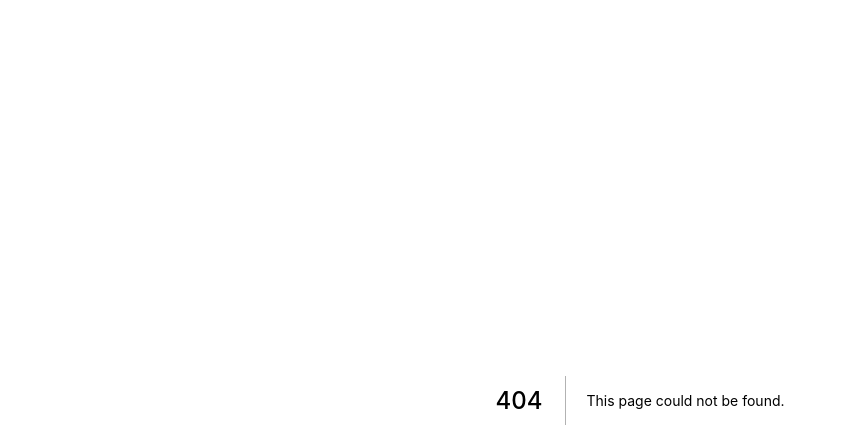
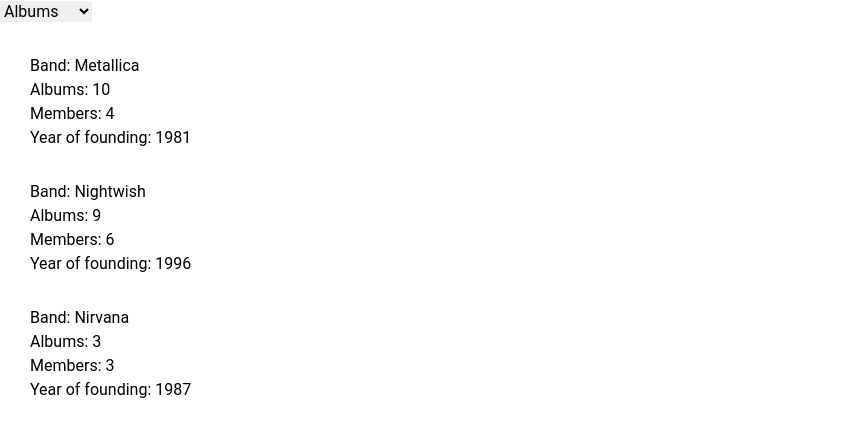
Before and after one commit to solankiSarvesh/sanghamitra, a Next.js app: page /admin/try in a window 1280 px wide. Before the commit this address had no page. Shown: the top 448 px of the page, without its empty margins (0-847 px from the left). Built offline with nearby package versions, Linux system fonts and the light colour scheme.

Commit message:
sorting done

```diff
--- a/src/pages/admin/index.tsx
+++ b/src/pages/admin/index.tsx
@@ -1,47 +1,66 @@
 import { MongoClient, ObjectId } from "mongodb";
 import { Markup } from 'interweave';
-import { useState } from "react";
+
 import moment from "moment";
 import Head from "next/head";
 const Cryptr = require('cryptr');
 const cryptr = new Cryptr('myTotalySecretKey');
 
-export default function Example(props){
-    const [details, setDetails] = useState(props.postt);
-
-        // details_set();
-    function toggledrop(){
-        let arr=details.sort(function (a,b){
-            return a.ser>b.ser?1:-1;
-        })
-        setDetails(arr);
-        console.log(arr);
-    }
-    return (
-
-        <div>
-       <Head>
-        <script type="text/javascript" src="//unpkg.com/xlsx/dist/xlsx.full.min.js"></script>
-      </Head>
-
-<body className="bg-gray-800 text-gray-100 px-2 py-6">
-
-      <h2 className="text-4xl lg:text-5xl font-bold leading-tight text-center">Lets talk about everything!</h2>
-      <button type="button" className=" border-transparent  inline-block bg-white p-2 border border-transparent rounded-md text-base font-medium text-indigo-600 hover:bg-indigo-50"
-            id="menu-button" aria-expanded="true" aria-haspopup="true"
-            onClick={()=>toggledrop()}
-            >
-      {/* {Lang} */}
-      Filters
-      <div className='inline-block'>
-      <svg xmlns="http://www.w3.org/2000/svg" className="h-4 w-6" fill="none" viewBox="0 0 17 17" stroke="currentColor">
-  <path strokeLinecap="round" strokeLinejoin="round" strokeWidth={2} d="M19 9l-7 7-7-7" />
-</svg>
-      </div>
+import React, { useState, useEffect } from 'react';
+// import './App.css';
 
 
 
-    </button>
+function App(props) {
+  const bands=props.postt;
+  const [data, setData] = useState(bands);
+  const [sortType, setSortType] = useState('fq');
+  const [order,setOrder]=useState(false);
+  useEffect(() => {
+    const sortArray = type => {
+      const types = {
+        fq: 'fq',
+        eod: 'eod',
+        overall: 'overall',
+        ser:"ser",
+        clean:"clean",
+        date:"date"
+      };
+      const sortProperty = types[type];
+      const sorted = [...bands].sort((a, b) => b[sortProperty] - a[sortProperty]);
+      setData(sorted);
+    };
+
+    sortArray(sortType);
+  }, [sortType]);
+  function sorting(e){
+    setSortType(e);
+    const types = {
+      fq: 'fq',
+      eod: 'eod',
+      overall: 'overall',
+      ser:"ser",
+      clean:"clean",
+      date:"date"
+    };
+    // const sortProperty = types[type];
+    const sorted = [...bands].sort((a, b) => b[sortType] - a[sortType]);
+      setData(sorted);
+  }
+  return (
+    <div >
+      <body className="bg-gray-800 text-gray-100 px-2 py-6">
+      <h2 className="text-4xl lg:text-5xl font-bold leading-tight text-center">View Coustumer Review</h2>
+      <select onChange={(e) => sorting(e.target.value)} className="text-white bg-gray-800">
+        <option value="fq">Food Quality</option>
+        <option value="eod">Ease of order</option>
+        <option value="ser">Service</option>
+        <option value="clean">Cleanliness</option>
+        <option value="overall">Overall</option>
+        <option value="date">Date</option>
+      </select>
+
+
       <div
         className=" mt-24 px-2 grid gap-8 grid-cols-1 md:grid-cols-1 m bg-gray-100 text-gray-900 rounded-lg shadow-lg">
 
@@ -121,7 +140,7 @@
                 </tr>
               </thead>
               <tbody className="bg-white divide-y divide-gray-200">
-                {details.map((person) => (
+                {data.map((person) => (
                   <tr key={person.email}>
                     <td className="px-6 py-4 whitespace-nowrap">
                       <div className="flex items-center">
@@ -184,9 +203,12 @@
 
 
       </div>
+      </body>
+    </div>
+  );
+}
 
-    </body>
-     </div>
+export default App;
 
 
 
@@ -198,8 +220,199 @@
 
 
 
-    )
-  }
+
+// export default function Example(props){
+//     const [details, setDetails] = useState(props.postt);
+
+//         // details_set();
+//     function toggledrop(){
+//         let arr=details.sort(function (a,b){
+//             return a.ser>b.ser?1:-1;
+//         })
+//         setDetails(arr);
+//         console.log(arr);
+//     }
+//     return (
+
+//         <div>
+
+
+// <body className="bg-gray-800 text-gray-100 px-2 py-6">
+
+//       <h2 className="text-4xl lg:text-5xl font-bold leading-tight text-center">Lets talk about everything!</h2>
+//       <button type="button" className=" border-transparent  inline-block bg-white p-2 border border-transparent rounded-md text-base font-medium text-indigo-600 hover:bg-indigo-50"
+//             id="menu-button" aria-expanded="true" aria-haspopup="true"
+//             onClick={()=>toggledrop()}
+//             >
+//       {/* {Lang} */}
+//       Filters
+//       <div className='inline-block'>
+//       <svg xmlns="http://www.w3.org/2000/svg" className="h-4 w-6" fill="none" viewBox="0 0 17 17" stroke="currentColor">
+//   <path strokeLinecap="round" strokeLinejoin="round" strokeWidth={2} d="M19 9l-7 7-7-7" />
+// </svg>
+//       </div>
+
+
+
+//     </button>
+    //   <div
+    //     className=" mt-24 px-2 grid gap-8 grid-cols-1 md:grid-cols-1 m bg-gray-100 text-gray-900 rounded-lg shadow-lg">
+
+    //     <div className="flex flex-col justify-between">
+
+
+    //     <div >
+    //   <div >
+    //     <div >
+    //       <div >
+    //         <table className="min-w-full divide-y divide-gray-200">
+    //           <thead className="bg-gray-50">
+    //             <tr>
+    //               <th
+    //                 scope="col"
+    //                 className="px-6 py-3 text-left text-xs font-medium text-gray-500 uppercase tracking-wider"
+    //               >
+    //                 Name
+    //               </th>
+    //               {/* <th
+    //                 scope="col"
+    //                 className="px-6 py-3 text-left text-xs font-medium text-gray-500 uppercase tracking-wider"
+    //               >
+    //                 Email
+    //               </th> */}
+    //               <th
+    //                 scope="col"
+    //                 className="px-6 py-3 text-left text-xs font-medium text-gray-500 uppercase tracking-wider"
+    //               >
+    //                 Food Quality
+    //               </th>
+    //               <th
+    //                 scope="col"
+    //                 className="px-6 py-3 text-left text-xs font-medium text-gray-500 uppercase tracking-wider"
+    //               >
+    //                 Service
+    //               </th>
+    //               <th
+    //                 scope="col"
+    //                 className="px-6 py-3 text-left text-xs font-medium text-gray-500 uppercase tracking-wider"
+    //               >
+    //                 Ease of Odering
+    //               </th>
+    //               <th
+    //                 scope="col"
+    //                 className="px-6 py-3 text-left text-xs font-medium text-gray-500 uppercase tracking-wider"
+    //               >
+    //                 Cleanliness
+    //               </th>
+    //               <th
+    //                 scope="col"
+    //                 className="px-6 py-3 text-left text-xs font-medium text-gray-500 uppercase tracking-wider"
+    //               >
+    //                 Overall
+    //               </th>
+    //               <th
+    //                 scope="col"
+    //                 className="px-6 py-3 text-left text-xs font-medium text-gray-500 uppercase tracking-wider"
+    //               >
+    //                 Message
+    //               </th>
+    //               <th
+    //                 scope="col"
+    //                 className="px-6 py-3 text-left text-xs font-medium text-gray-500 uppercase tracking-wider"
+    //               >
+    //                 Date
+    //               </th>
+    //               <th
+    //                 scope="col"
+    //                 className="px-6 py-3 text-left text-xs font-medium text-gray-500 uppercase tracking-wider"
+    //               >
+    //                 Action
+    //               </th>
+    //               {/* <th scope="col" className="relative px-6 py-3">
+    //                 <span className="sr-only">Edit</span>
+    //               </th> */}
+    //             </tr>
+    //           </thead>
+    //           <tbody className="bg-white divide-y divide-gray-200">
+    //             {details.map((person) => (
+    //               <tr key={person.email}>
+    //                 <td className="px-6 py-4 whitespace-nowrap">
+    //                   <div className="flex items-center">
+
+    //                     <div className="ml-4">
+    //                       <div className="text-sm font-medium text-gray-900">{person.name}</div>
+    //                       <div className="text-sm text-gray-500">{person.email}</div>
+    //                     </div>
+    //                   </div>
+    //                 </td>
+    //                 <td className="px-6 py-4 whitespace-nowrap">
+    //                   <div className="text-sm text-gray-900">{person.fq}</div>
+    //                   <div className="text-sm text-gray-500">out of 5</div>
+    //                 </td>
+    //                 {/* <td className="px-6 py-4 whitespace-nowrap">
+    //                   <span className="px-2 inline-flex text-xs leading-5 font-semibold rounded-full bg-green-100 text-green-800">
+    //                     Active
+    //                   </span>
+    //                 </td> */}
+    //                 <td className="px-6 py-4 whitespace-nowrap">
+    //                   <div className="text-sm text-gray-900">{person.ser}</div>
+    //                   <div className="text-sm text-gray-500">out of 5</div>
+    //                 </td><td className="px-6 py-4 whitespace-nowrap">
+    //                   <div className="text-sm text-gray-900">{person.eod}</div>
+    //                   <div className="text-sm text-gray-500">out of 5</div>
+    //                 </td><td className="px-6 py-4 whitespace-nowrap">
+    //                   <div className="text-sm text-gray-900">{person.clean}</div>
+    //                   <div className="text-sm text-gray-500">out of 5</div>
+    //                 </td><td className="px-6 py-4 whitespace-nowrap">
+    //                   <div className="text-sm text-gray-900">{person.overall}</div>
+    //                   <div className="text-sm text-gray-500">out of 5</div>
+    //                 </td>
+    //                 <td className="px-6 py-4 whitespace-nowrap">
+    //                   <div className="text-sm text-gray-900">{person.message.length>7?person.message.substring(0, 6)+"...":person.message}</div>
+    //                   {/* <div className="text-sm text-gray-500">out of 5</div> */}
+    //                 </td>
+    //                 <td className="px-6 py-4 whitespace-nowrap">
+    //                   <div className="text-sm text-gray-900">{moment(person.date).format("MMMM Do YYYY")}</div>
+    //                   {/* <div className="text-sm text-gray-500">out of 5</div> */}
+    //                 </td>
+    //                 {/* <td className="px-6 py-4 whitespace-nowrap text-sm text-gray-500">{person.role}</td> */}
+    //                 <td className="px-6 py-4 whitespace-nowrap  text-sm font-medium">
+    //                   <a href={"mailto:"+person.email} className="text-indigo-600 hover:text-indigo-900" target={"_blank"}>
+    //                     Send Mail
+    //                   </a>
+    //                   <br/>
+    //                   <a href="#" className="text-indigo-600 hover:text-indigo-900">
+    //                     View
+    //                   </a>
+    //                 </td>
+    //               </tr>
+    //             ))}
+    //           </tbody>
+    //         </table>
+    //       </div>
+    //     </div>
+    //   </div>
+    // </div>
+    // </div>
+
+
+    //   </div>
+
+//     </body>
+//      </div>
+
+
+
+
+
+
+
+
+
+
+
+//     )
+//   }
 
 export async function getServerSideProps(context){
     // const idd=String(context.params.id);
--- /dev/null
+++ b/src/pages/admin/try.js
@@ -0,0 +1,67 @@
+import React, { useState, useEffect } from 'react';
+// import './App.css';
+
+const bands = [
+  {
+    id: 1,
+    name: 'Nightwish',
+    albums: 9,
+    members: 6,
+    formed_in: 1996,
+  },
+  {
+    id: 2,
+    name: 'Metallica',
+    albums: 10,
+    members: 4,
+    formed_in: 1981,
+  },
+  {
+    id: 3,
+    name: 'Nirvana',
+    albums: 3,
+    members: 3,
+    formed_in: 1987,
+  },
+];
+
+function App() {
+  const [data, setData] = useState([]);
+  const [sortType, setSortType] = useState('albums');
+
+  useEffect(() => {
+    const sortArray = type => {
+      const types = {
+        albums: 'albums',
+        members: 'members',
+        formed: 'formed_in',
+      };
+      const sortProperty = types[type];
+      const sorted = [...bands].sort((a, b) => b[sortProperty] - a[sortProperty]);
+      setData(sorted);
+    };
+
+    sortArray(sortType);
+  }, [sortType]);
+
+  return (
+    <div className="App">
+      <select onChange={(e) => setSortType(e.target.value)}>
+        <option value="albums">Albums</option>
+        <option value="members">Members</option>
+        <option value="formed">Formed in</option>
+      </select>
+
+      {data.map(band => (
+        <div key={band.id} style={{ margin: '30px' }}>
+          <div>{`Band: ${band.name}`}</div>
+          <div>{`Albums: ${band.albums}`}</div>
+          <div>{`Members: ${band.members}`}</div>
+          <div>{`Year of founding: ${band.formed_in}`}</div>
+        </div>
+      ))}
+    </div>
+  );
+}
+
+export default App;
```
